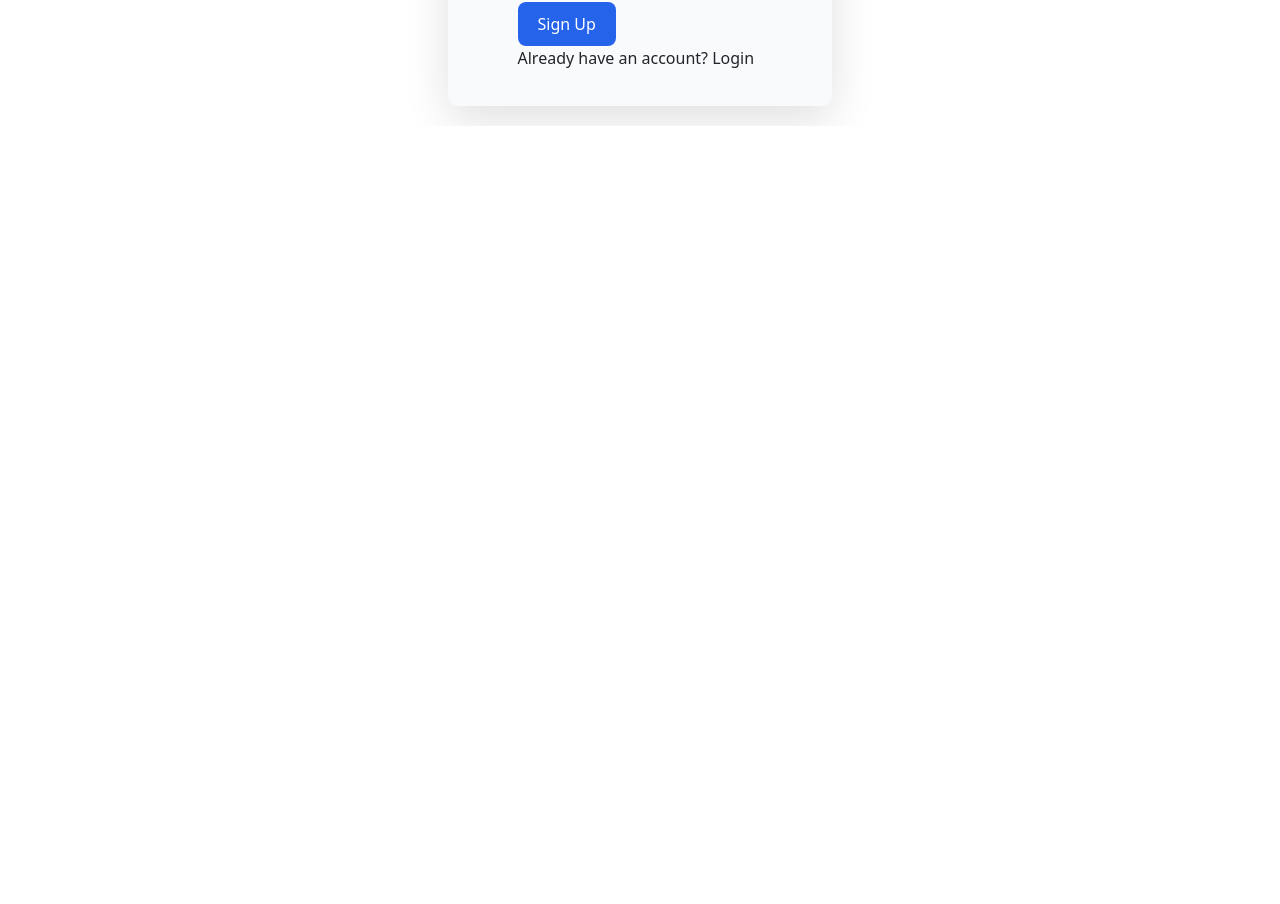
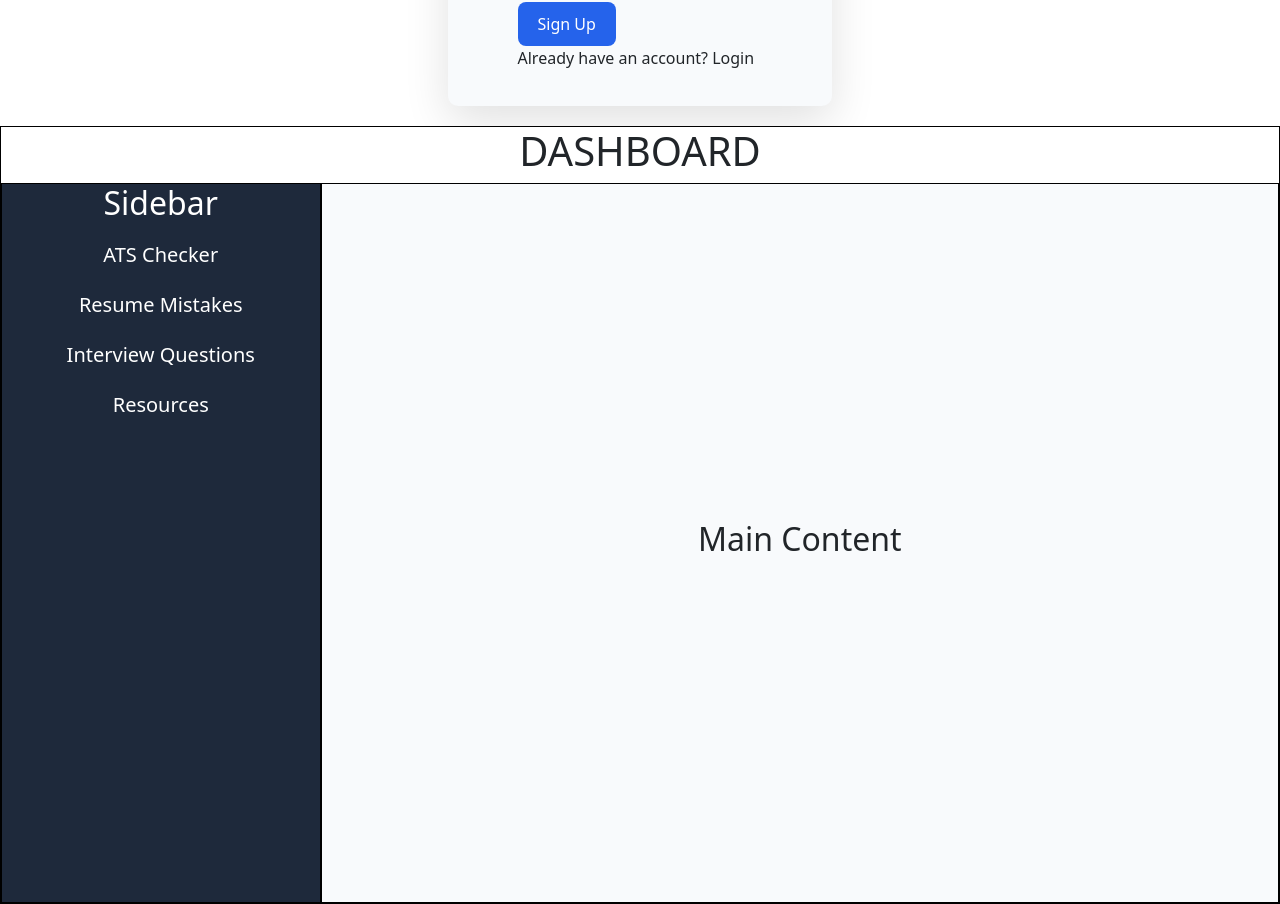
Before and after one commit to Raveena0410/PlacementPro-AI, a React (Vite) app: page / in a window 1280 px wide. Shown: the part 4360-5264 px from the top of the page. Before the commit the page ends 4486 px from the top, so only its background shows below. Built offline with nearby package versions, Linux system fonts and the light colour scheme.

Commit message:
add dashboard

```diff
--- a/src/App.jsx
+++ b/src/App.jsx
@@ -8,6 +8,7 @@ import Faq from './Components/Faq.jsx'
 import Footer from './Components/Footer.jsx'
 import Login from './Components/Login.jsx'
 import Signup from './Components/Signup.jsx'
+import Dash from './Components/Dashboard.jsx'
 import './App.css'
 
 function App() {
@@ -23,6 +24,7 @@ function App() {
       <Footer/>
       <Login/>
       <Signup/>
+      <Dash/>
 
     </>
   )
--- a/src/Components/Dash.css
+++ b/src/Components/Dash.css
@@ -1,9 +1,16 @@
 .dash{
+    width:100%;
+    text-align:center;
+    background-color:#ffffff ;
+    border:1px solid black;
+
+}
+.das{
     display:flex;
-    align-items:center;
-    justify-content:center;
+
     width:100%;
-    height:auto;
+    min-height:90vh;
+    background-color:#f8fafc ;
 
 
 
@@ -11,8 +18,42 @@
 .das1{
     display:flex;
     align-items:center;
-    justify-content:center;
-    width:100%;
+    justify-content: flex-start;
+    width:25%;
     flex-direction:column;
+    border:1px solid black;
+    background-color: #1e293b ;
+    color:#ffffff ;
+
+
 
 }
+.das2{
+    display:flex;
+    flex-direction:column;
+    justify-content:center;
+    width:75%;
+    align-items:center;
+    border:1px solid black;
+}
+.side{
+    list-style-type:none;
+    display:flex;
+    flex-direction:column;
+    justify-content:center;
+    align-items:center;
+    font-size:20px;
+
+    padding: 0;
+    color: #ffffff ;
+
+}
+.side li {
+    padding: 10px 15px;
+    cursor: pointer;
+    border-radius: 8px;
+}
+
+.side li:hover{
+    color: #334155 ;
+}
--- a/src/Components/Dashboard.jsx
+++ b/src/Components/Dashboard.jsx
@@ -1,16 +1,28 @@
 import React from 'react'
+import "./Dash.css";
 
 const Dashboard = () => {
   return (
     <>
+    <div className="dash">
     <h1>DASHBOARD</h1>
     <div className="das">
         <div className="das1">
             <h2> Sidebar  </h2>
+            <ul className="side">
+              <li> ATS Checker </li>
+              <li>Resume Mistakes</li>
+              <li>Interview Questions</li>
+              <li> Resources </li>
+            </ul>
 
         </div>
-        <div className="das2"></div>
+        <div className="das2">
+            <h2> Main Content </h2>
 
+        </div>
+
+    </div>
     </div>
 
     </>
```
